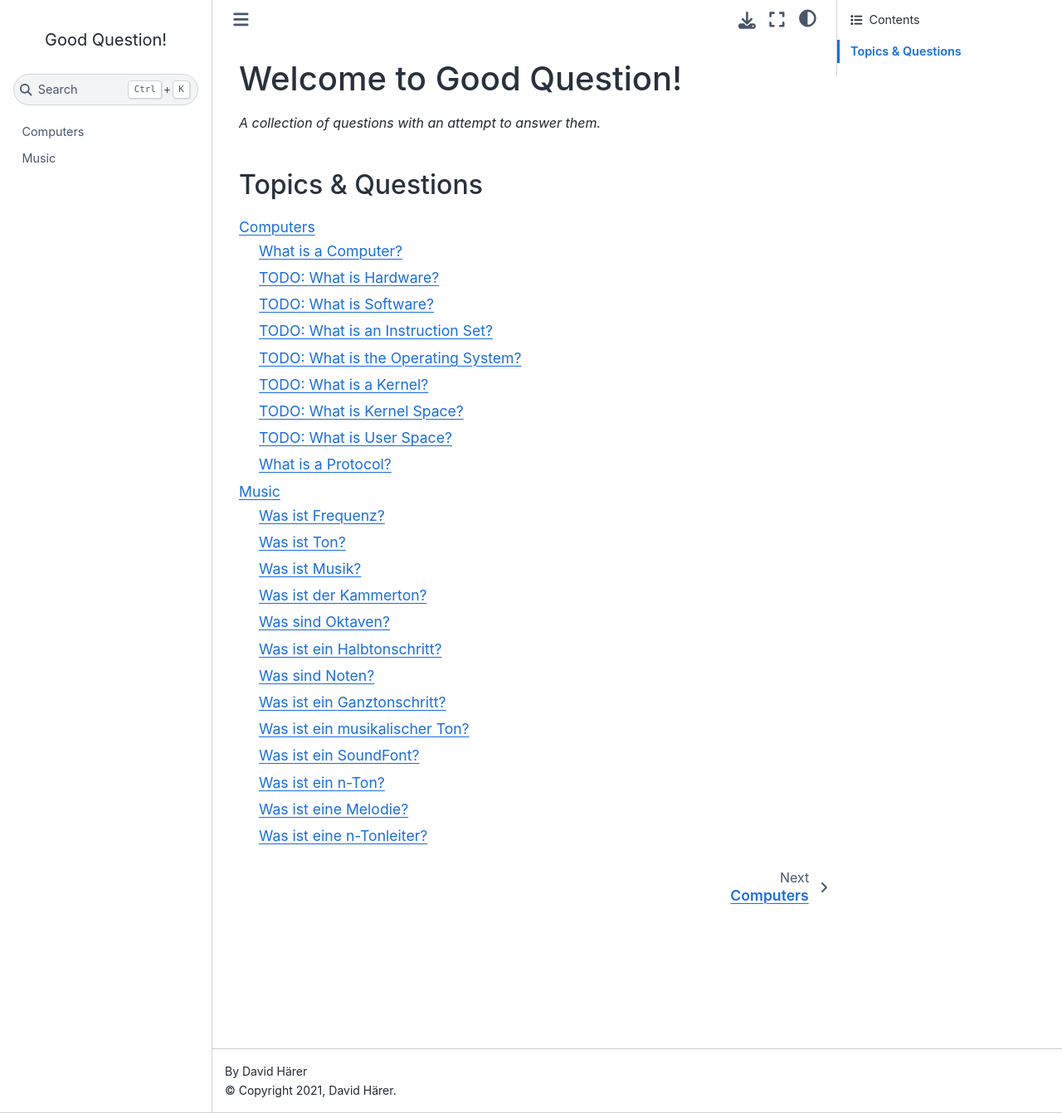
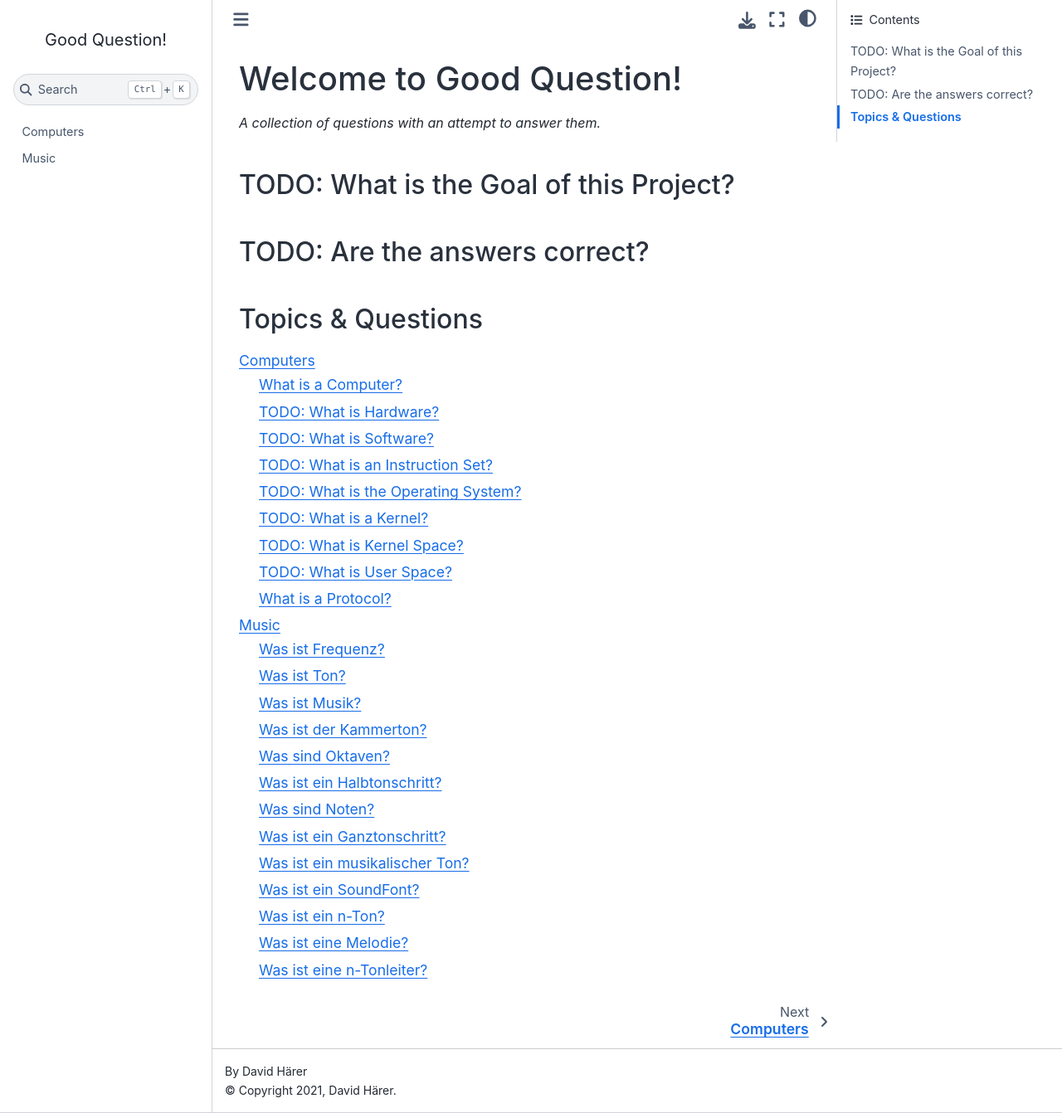
Before and after one commit to DavidHeresy/good-question, a Sphinx documentation site: the page built from source/index.rst, in a window 1280 px wide and 1342 px high. Shown: the whole window at 83% size. Built offline with Sphinx 7.4.7 and the Sphinx Book theme 1.1.4, drawn with Linux system fonts in a browser that asks for light colours.

Commit message:
Add questions.

```diff
--- a/source/index.rst
+++ b/source/index.rst
@@ -2,6 +2,14 @@ Welcome to Good Question!
 ===============================================================================
 
 *A collection of questions with an attempt to answer them.*
+
+
+TODO: What is the Goal of this Project?
+-------------------------------------------------------------------------------
+
+
+TODO: Are the answers correct?
+-------------------------------------------------------------------------------
 
 
 Topics & Questions
```
